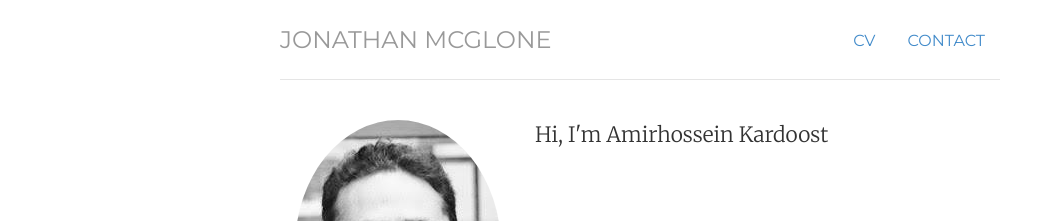
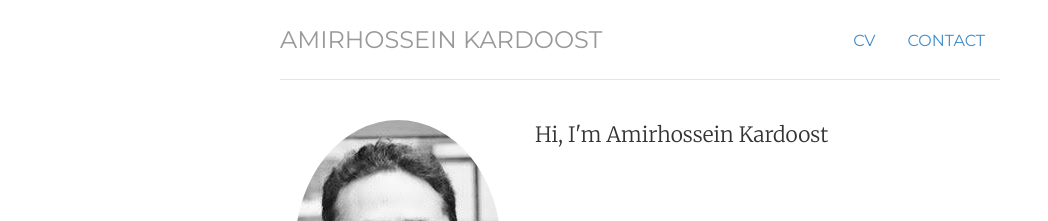
Before and after one commit to Amirhk-dev/Amirhk-dev.github.io, a Jekyll site: the page built from index.html, in a window 1280 px wide. Shown: the top 221 px of the page, without its empty margins (0-1048 px from the left). Built offline with Jekyll 4.4.1, drawn with Linux system fonts in a browser that asks for light colours.

Commit message:
Update header.html

```diff
--- a/_includes/header.html
+++ b/_includes/header.html
@@ -5,5 +5,5 @@
 		<!-- <li class="{{ page.notes }}"><a href="/notes" title="Notes">Notes</a></li> -->
 		<li class="{{ page.contact }}"><a href="/contact" title="Contact">Contact</a></li>
 	</ul>
-	<h3 class="text-muted"><a href="/">Jonathan McGlone</a></h3>
+	<h3 class="text-muted"><a href="/">Amirhossein Kardoost</a></h3>
 </div> <!-- /header -->
```
